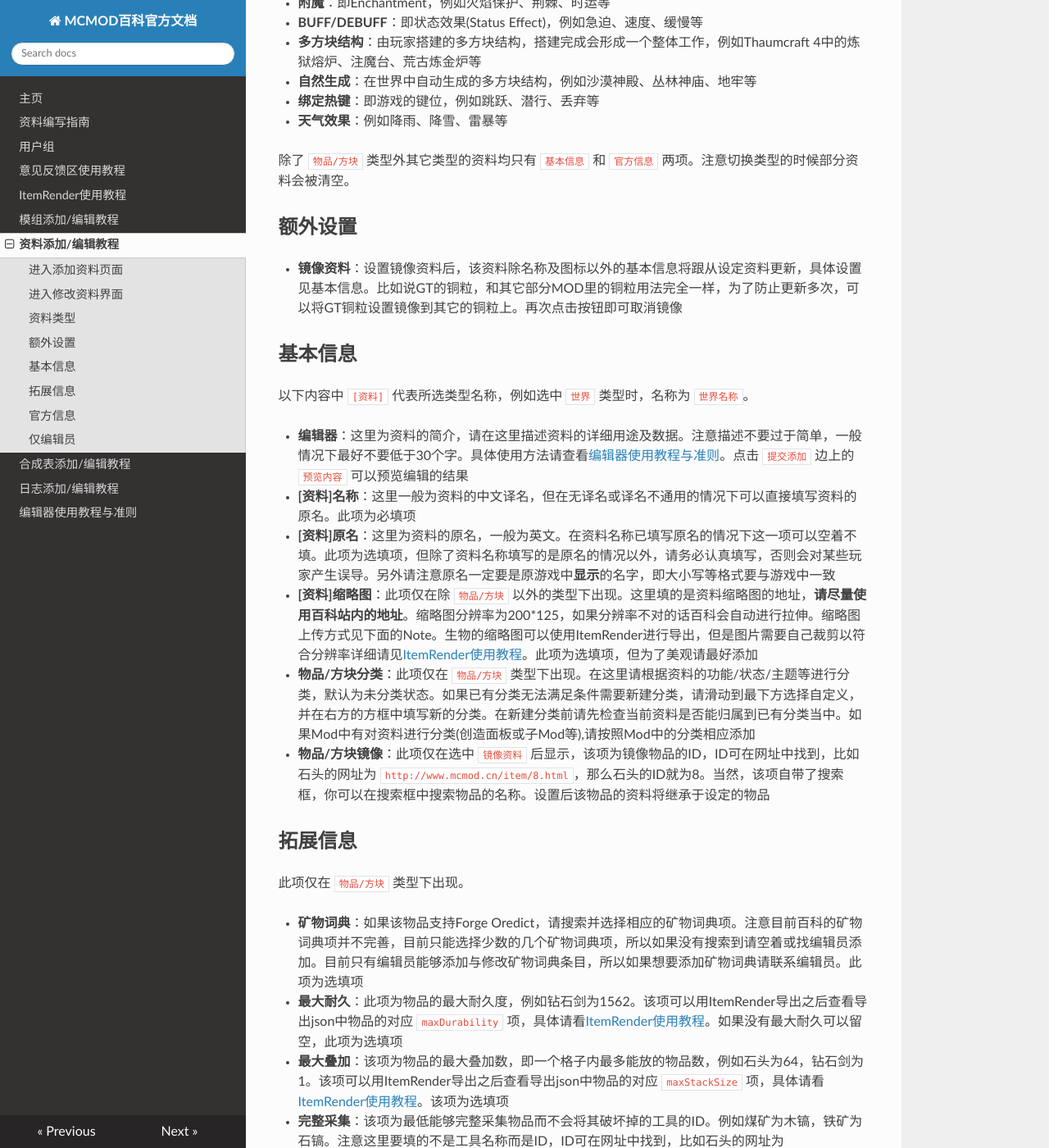
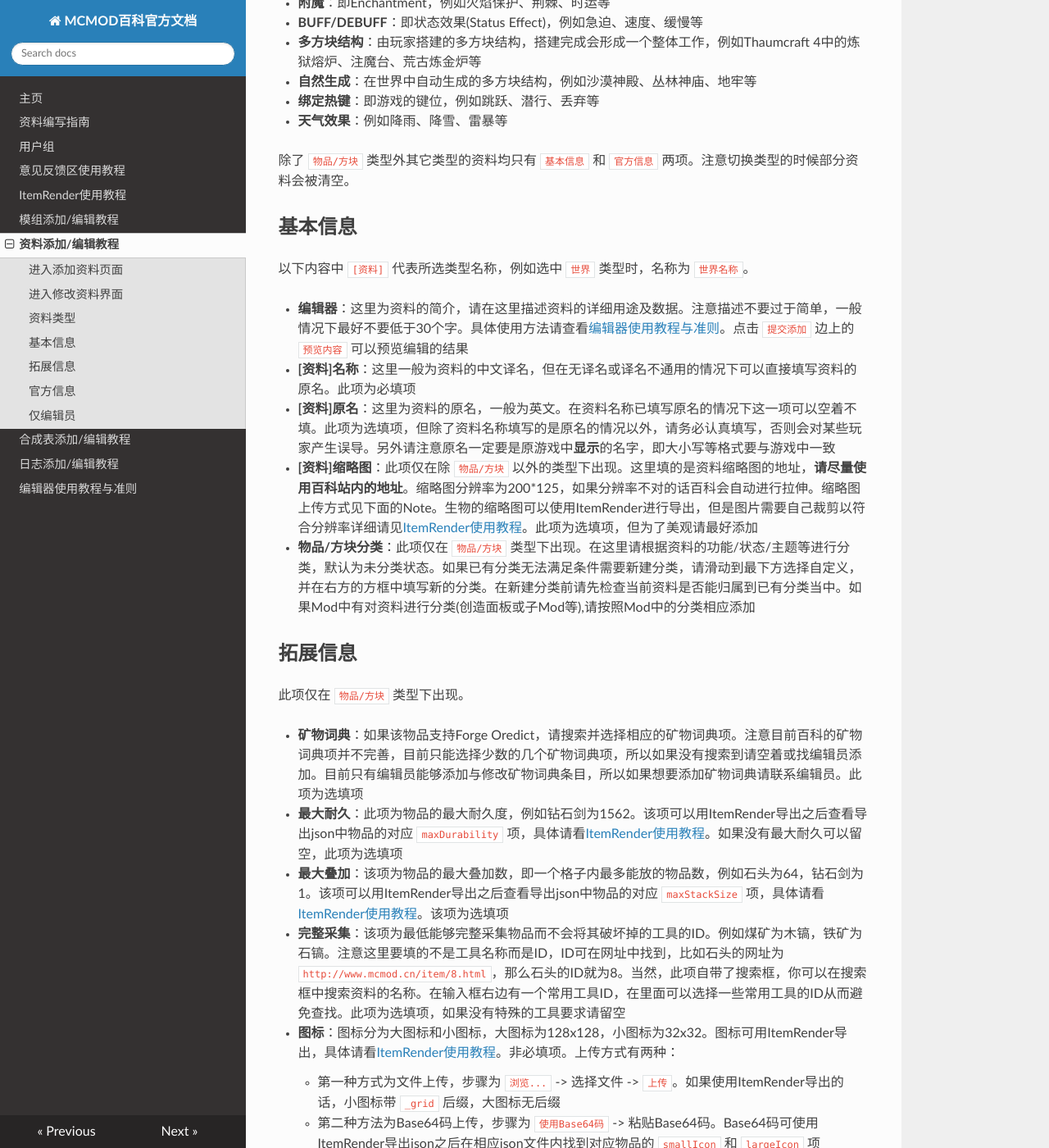
Before and after one commit to Ahrwing/mcmod, an MkDocs documentation site: the page built from docs/data.md, in a window 1280 px wide and 1400 px high, scrolled down 2012 px. Shown: the whole window at 82% size. Built offline with MkDocs 1.6.1, drawn with Linux system fonts in a browser that asks for light colours; nearby versions of some CDN libraries; old or Windows-style settings are respelled for this version of MkDocs.

Commit message:
This option has been temporarily removed

```diff
--- a/docs/data.md
+++ b/docs/data.md
@@ -37,10 +37,6 @@
 
 除了 `物品/方块` 类型外其它类型的资料均只有 `基本信息` 和 `官方信息` 两项。注意切换类型的时候部分资料会被清空。
 
-## 额外设置
-
-- **镜像资料**：设置镜像资料后，该资料除名称及图标以外的基本信息将跟从设定资料更新，具体设置见基本信息。比如说GT的铜粒，和其它部分MOD里的铜粒用法完全一样，为了防止更新多次，可以将GT铜粒设置镜像到其它的铜粒上。再次点击按钮即可取消镜像
-
 ## 基本信息
 
 以下内容中 `[资料]` 代表所选类型名称，例如选中 `世界` 类型时，名称为 `世界名称`。
@@ -50,8 +46,6 @@
 - **[资料]原名**：这里为资料的原名，一般为英文。在资料名称已填写原名的情况下这一项可以空着不填。此项为选填项，但除了资料名称填写的是原名的情况以外，请务必认真填写，否则会对某些玩家产生误导。另外请注意原名一定要是原游戏中**显示**的名字，即大小写等格式要与游戏中一致
 - **[资料]缩略图**：此项仅在除 `物品/方块` 以外的类型下出现。这里填的是资料缩略图的地址，**请尽量使用百科站内的地址**。缩略图分辨率为200*125，如果分辨率不对的话百科会自动进行拉伸。缩略图上传方式见下面的Note。生物的缩略图可以使用ItemRender进行导出，但是图片需要自己裁剪以符合分辨率详细请见[ItemRender使用教程](http://mcmod.readthedocs.org/zh/latest/itemrender/)。此项为选填项，但为了美观请最好添加
 - **物品/方块分类**：此项仅在 `物品/方块` 类型下出现。在这里请根据资料的功能/状态/主题等进行分类，默认为未分类状态。如果已有分类无法满足条件需要新建分类，请滑动到最下方选择自定义，并在右方的方框中填写新的分类。在新建分类前请先检查当前资料是否能归属到已有分类当中。如果Mod中有对资料进行分类(创造面板或子Mod等),请按照Mod中的分类相应添加
-- **物品/方块镜像**：此项仅在选中 `镜像资料` 后显示，该项为镜像物品的ID，ID可在网址中找到，比如石头的网址为 `http://www.mcmod.cn/item/8.html`，那么石头的ID就为8。当然，该项自带了搜索框，你可以在搜索框中搜索物品的名称。设置后该物品的资料将继承于设定的物品
-
 
 ## 拓展信息
 
```
